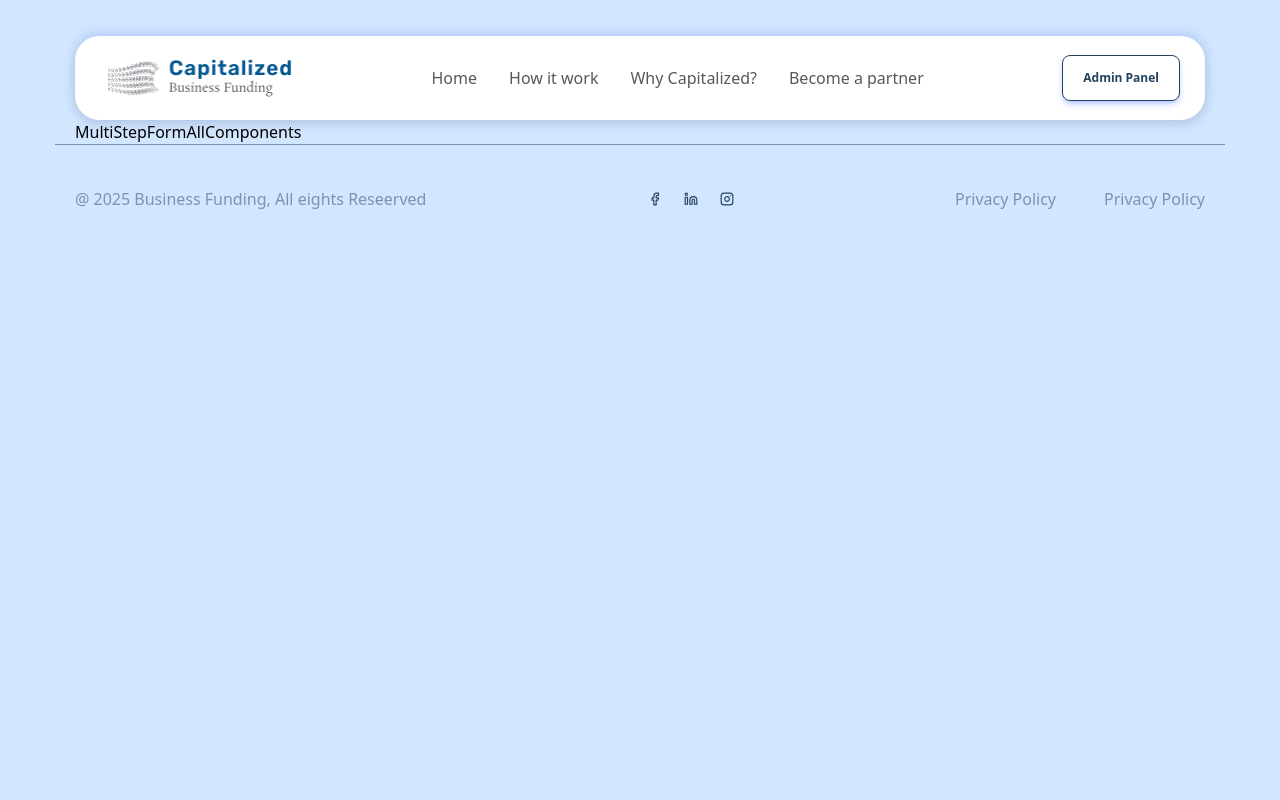
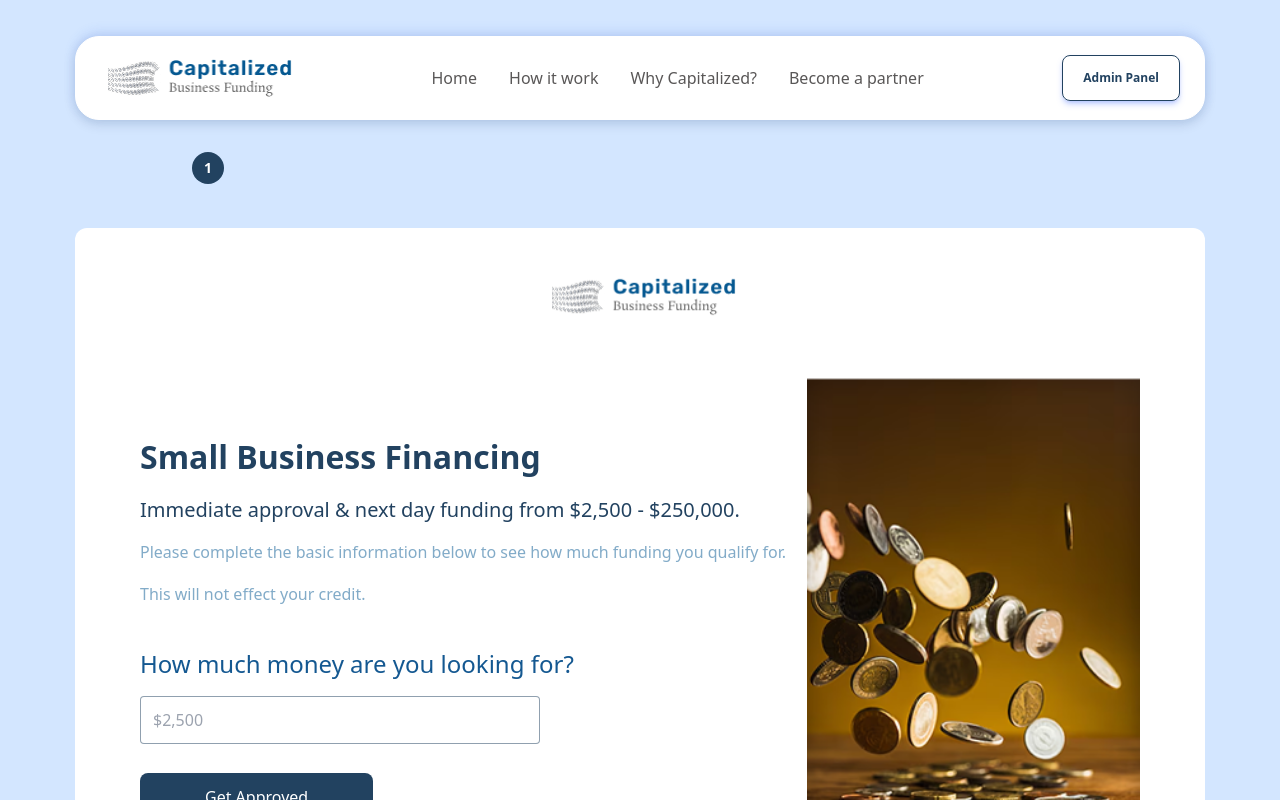
Before and after one commit to Kongkon-79/capitalized-business-funding, a React (Vite) app: page / in a window 1280 px wide. Shown: the top 800 px of the page. Built offline with nearby package versions, Linux system fonts and the light colour scheme.

Commit message:
step 1 form done

```diff
--- /dev/null
+++ b/src/components/MultiStepForm/ProgressSteps.jsx
@@ -0,0 +1,33 @@
+const ProgressSteps = ({ currentStep, steps }) => {
+  return (
+    <div className="w-full max-w-4xl mx-auto mb-8 pb-3 pt-8">
+      <div className="flex justify-between items-center">
+        {steps.map((step, index) => (
+          <div key={step.id} className="flex-1 relative">
+            <div className="flex items-center">
+              <div
+                className={`w-8 h-8 rounded-full flex items-center justify-center text-sm font-semibold
+                  ${currentStep >= step.id ? "bg-primary text-white" : "bg-gray-200 text-gray-600"}`}
+              >
+                {step.id}
+              </div>
+              <div
+                className={`flex-1 h-1 ${
+                  index === steps.length - 1 ? "hidden" : currentStep > step.id ? "bg-primary" : "bg-gray-200"
+                }`}
+              />
+            </div>
+            <span
+              className={`absolute left-0 right-0 text-start mt-2 text-sm
+                ${currentStep >= step.id ? "text-primary font-medium" : "text-gray-500"}`}
+            >
+              {step.name}
+            </span>
+          </div>
+        ))}
+      </div>
+    </div>
+  );
+};
+
+export default ProgressSteps;
--- /dev/null
+++ b/src/components/MultiStepForm/Step1.jsx
@@ -0,0 +1,40 @@
+import React from 'react';
+import { useFormContext } from 'react-hook-form';
+
+const Step1 = ({ handleNextStep }) => {
+    const { register, formState: { errors } } = useFormContext();
+    return (
+        <div className='bg-white rounded-[12px] pt-[44px] pb-[160px] px-[65px] mb-[60px] md:mb-[80px] lg:mb-[100px] xl:mb-[125px]'>
+            <div className='flex items-center justify-center pb-[57px]'>
+                <img src='/assets/images/nav_logo.png' alt='logo' width={193} height={44}/>
+            </div>
+            <div className='grid grid-cols-1 md:grid-cols-3 '>
+                <div className='md:col-span-2 flex flex-col justify-center'>
+                    <div>
+                        <h1 className='text-[32px] font-semibold leading-[40px] text-primary pb-[18px]'>Small Business Financing</h1>
+                        <h5 className='text-xl font-medium leading-[30px] text-primary pb-[12px] '>Immediate approval & next day funding from $2,500 - $250,000.</h5>
+                        <p className='text-base font-normal leading-[30px] text-secondary-50/50 pb-[12px]'>Please complete the basic information below to see how much funding you qualify for.</p>
+                        <p className='text-base font-normal leading-[30px] text-secondary-50/50'>This will not effect your credit.</p>
+                    </div>
+                    <div className='pt-[40px]'>
+                        <label className='text-2xl font-medium leading-[30px] text-secondary-100' htmlFor="money">How much money are you looking for?</label> <br/>
+                        <input className='w-[400px] py-[11px] px-[12px] rounded-[4px] border border-[rgba(34,66,96,0.50)] mt-[17px] outline-primary' type='text' {...register("money", { required: true })}
+                            placeholder='$2,500' />
+                        {errors?.money && (
+                            <span className='text-sm text-red-500'>This field is required</span>
+                        )}
+                    </div>
+                    {/* button  */}
+                    <div className='pt-[29px]'>
+                        <button type='button' onClick={handleNextStep} className='text-base font-normal leading-[20px] text-white py-[14px] px-[65px] bg-primary rounded-[8px]'>Get Approved</button>
+                    </div>
+                </div>
+                <div className='md:col-span-1 w-full'>
+                    <img src='/assets/images/step1.png' alt='step1' width={262} height={393} className='w-full'/>
+                </div>
+            </div>
+        </div>
+    );
+};
+
+export default Step1;
--- a/src/components/MultiStepForm/index.jsx
+++ b/src/components/MultiStepForm/index.jsx
@@ -1,9 +1,42 @@
-import React from 'react';
+import React, { useState } from 'react';
+import { FormProvider, useForm } from 'react-hook-form';
+import { useNavigate } from 'react-router-dom';
+import ProgressSteps from './ProgressSteps';
+import Step1 from './Step1';
 
 const MultiStepFormAllComponents = () => {
+    const navigate = useNavigate();
+    const methods = useForm();
+    const { trigger } = methods;
+    const [currentStep, setCurrentStep] = useState(1);
+
+    const handleNextStep = async ()=>{
+        const inValid = await trigger();
+        if (inValid){
+            setCurrentStep((prevStep) => prevStep + 1)
+        }
+    }
+
+    const handlePreviousStep = ()=>{
+        setCurrentStep((prevStep) => prevStep - 1);
+    }
+
+
+    const onSubmit = (data)=>{
+        console.log(data)
+    }
+
+
     return (
         <div className='container'>
-            MultiStepFormAllComponents
+            <FormProvider {...methods}>
+                <div>
+                    <ProgressSteps currentStep={currentStep} steps={[{id : 1, name : ""}]}/>
+                </div>
+                <form onSubmit={methods.handleSubmit(onSubmit)}>
+                    {currentStep === 1 && <Step1 handleNextStep={handleNextStep} handlePreviousStep={handlePreviousStep}/>}
+                </form>
+            </FormProvider>
         </div>
     );
 };
```
Also changed, not shown: src/components/MultiStepForm/Step10.jsx (added), src/components/MultiStepForm/Step2.jsx (added), src/components/MultiStepForm/Step3.jsx (added), src/components/MultiStepForm/Step4.jsx (added), src/components/MultiStepForm/Step5.jsx (added), src/components/MultiStepForm/Step6.jsx (added), src/components/MultiStepForm/Step7.jsx (added), src/components/MultiStepForm/Step8.jsx (added), src/components/MultiStepForm/Step9.jsx (added).
